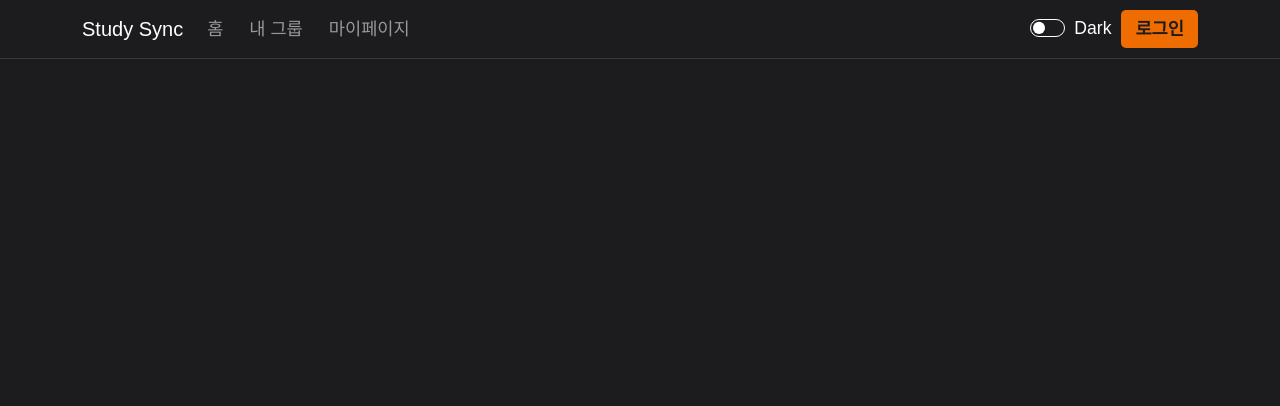
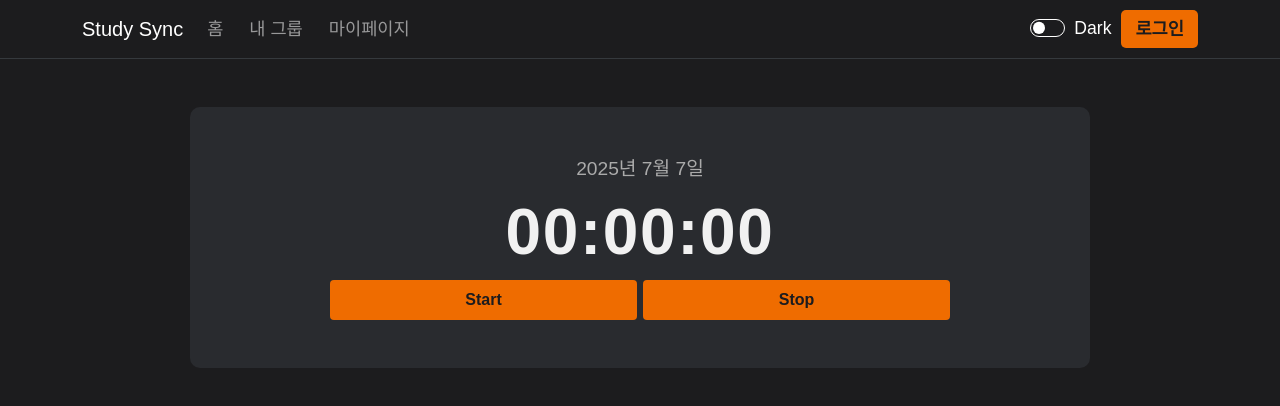
Before and after one commit to Milk0621/project-study-hub, a React (Create React App) app in the folder frontend/: page / in a window 1280 px wide. Shown: the top 406 px of the page. Built offline with nearby package versions, Linux system fonts and the light colour scheme; a web font is replaced by a local one.

Commit message:
style: 타이머에 적용된 fade-in 효과를 App 전체로 확장

```diff
--- a/frontend/src/App.css
+++ b/frontend/src/App.css
@@ -43,14 +43,22 @@
   src: url('./fonts/PretendardGOV-Black.woff') format('woff');
   font-weight: 900;
 }
+
 * {
   box-sizing: border-box;
 }
+
 .App {
   min-height: 100vh;
   text-align: center;
   font-family: 'Pretendard', sans-serif;
   font-weight: 400;
+  opacity: 0;
+  transition: opacity 0.5s ease-in-out;
+}
+
+.App.visible {
+    opacity: 1;
 }
 
 .dark {
--- a/frontend/src/App.jsx
+++ b/frontend/src/App.jsx
@@ -12,6 +12,8 @@ import { useDispatch } from 'react-redux';
 export const DarkModeContext = createContext();
 
 function App() {
+
+  const [loading, setLoading] = useState(true);
 
   const [darkMode, setDarkMode] = useState(true); //기본 다크모드
 
@@ -33,14 +35,20 @@ function App() {
           dispatch(setUser(res.data)); // userSlice의 액션
         } catch (err) {
           console.error("자동 로그인 실패", err);
+        } finally {
+          setLoading(false); // 로딩 완료
         }
+      } else {
+        setLoading(false); // 토큰 없을 때도 로딩 종료
       }
     };
     fetchUser();
+    setLoading(false);
   }, []);
 
+
   return (
-    <div className={darkMode ? "App dark" : "App light"}>
+    <div className={`${darkMode ? "App dark" : "App light"} ${!loading ? "visible" : ""}`} >
         <ModalProvider>
           <DarkModeContext.Provider value={{ darkMode, setDarkMode }}>
             <Header />
--- a/frontend/src/components/Timer/Timer.jsx
+++ b/frontend/src/components/Timer/Timer.jsx
@@ -8,8 +8,6 @@ import { useSelector } from 'react-redux';
 function Timer(){
 
   const user = useSelector((state) => state.user.user);
-
-  const [loading, setLoading] = useState(true);
 
   const offset = new Date().getTimezoneOffset() * 60000;
   const today = new Date().toISOString().slice(0, 10); // YYYY-MM-DD
@@ -33,8 +31,6 @@ function Timer(){
       } catch(err) {
         setTime(0);
         console.log("공부 시간 불러오기 실패", err);
-      } finally {
-        setLoading(false);
       }
     };
 
@@ -112,7 +108,7 @@ function Timer(){
   }
 
   return (
-    <div className={`${styles.timer} ${!loading ? styles.visible : ''}`}>
+    <div className={styles.timer}>
       <Container>
         <Row>
           <Col className={styles.date}>{todayStr}</Col>
--- a/frontend/src/components/Timer/Timer.module.css
+++ b/frontend/src/components/Timer/Timer.module.css
@@ -8,12 +8,6 @@
     border-radius: 10px;
     max-width: 900px;
     width: 80%;
-    opacity: 0;
-    transition: opacity 0.5s ease-in-out;
-}
-
-.timer.visible {
-    opacity: 1;
 }
 
 .date {
```
